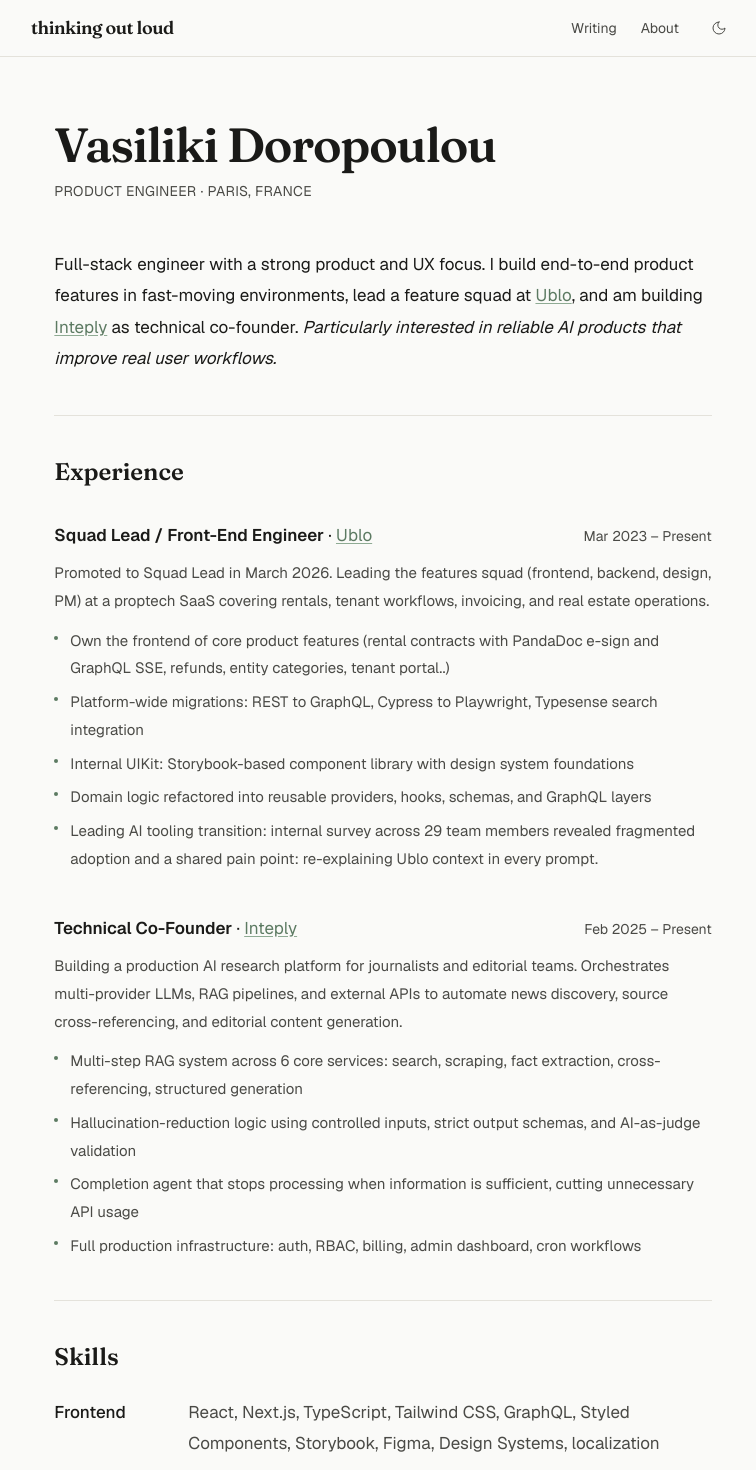
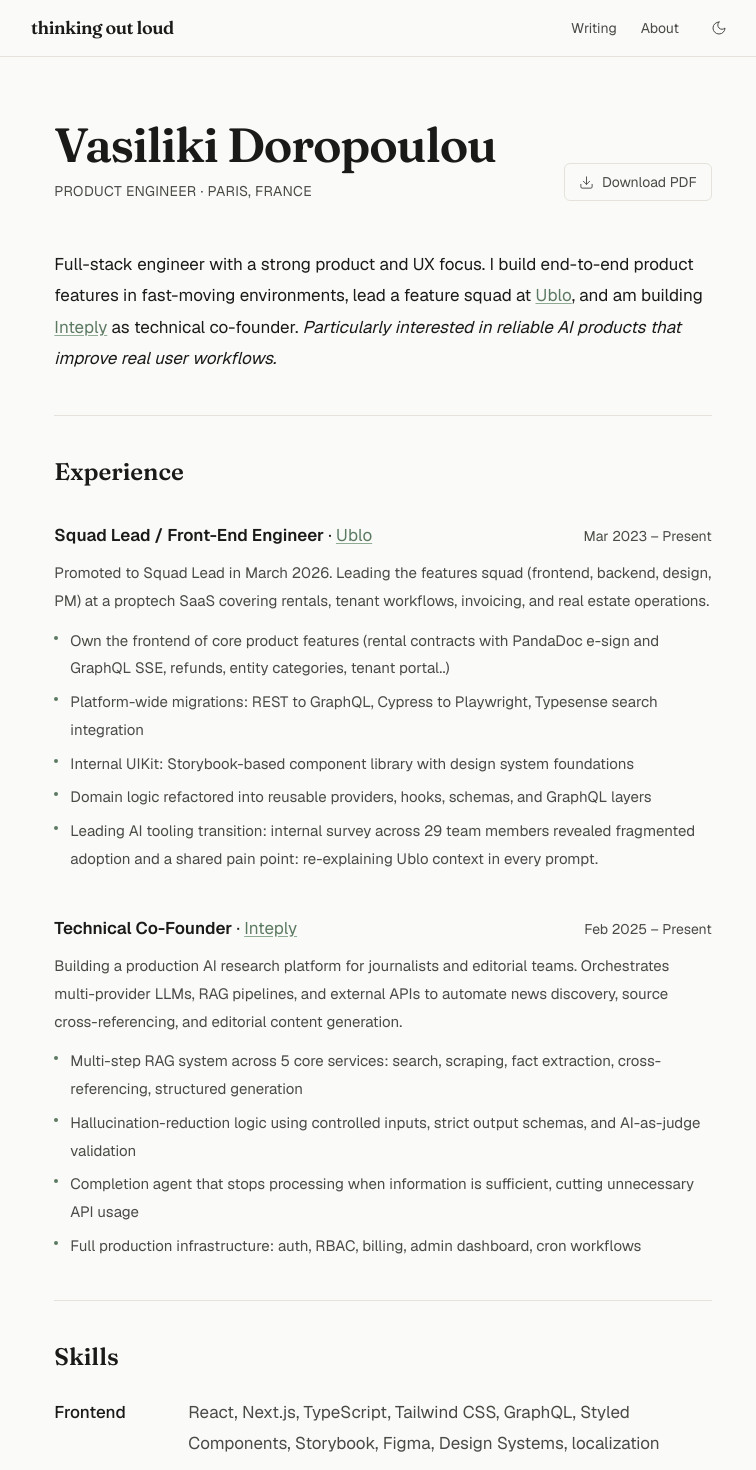
Before and after one commit to VassoD/thinking-out-loud, a Next.js app: page /bio in a window 1280 px wide. Shown: the top 1470 px of the page, without its empty margins (257-1013 px from the left). Built offline with nearby package versions, Linux system fonts and the light colour scheme; no server answers.

Commit message:
feat: reintroduce PrintButton component and update bio page layout for improved print visibility

```diff
--- a/app/bio/page.tsx
+++ b/app/bio/page.tsx
@@ -1,5 +1,6 @@
 import type { Metadata } from 'next'
 import Container from '@/components/layout/Container'
+import PrintButton from '@/components/ui/PrintButton'
 import { buildMetadata } from '@/lib/seo'
 
 export const metadata: Metadata = buildMetadata({
@@ -30,7 +31,7 @@ const EXPERIENCE = [
     period: 'Feb 2025 – Present',
     description: 'Building a production AI research platform for journalists and editorial teams. Orchestrates multi-provider LLMs, RAG pipelines, and external APIs to automate news discovery, source cross-referencing, and editorial content generation.',
     highlights: [
-      'Multi-step RAG system across 6 core services: search, scraping, fact extraction, cross-referencing, structured generation',
+      'Multi-step RAG system across 5 core services: search, scraping, fact extraction, cross-referencing, structured generation',
       'Hallucination-reduction logic using controlled inputs, strict output schemas, and AI-as-judge validation',
       'Completion agent that stops processing when information is sufficient, cutting unnecessary API usage',
       'Full production infrastructure: auth, RBAC, billing, admin dashboard, cron workflows',
@@ -86,13 +87,16 @@ export default function BioPage() {
     <div className="py-16 print:py-0">
       <Container size="reading">
         <article>
-          <header className="mb-12 print:mb-2">
+          <header className="mb-12 flex flex-col items-start justify-between gap-4 sm:flex-row sm:items-end print:mb-2">
+            <div>
               <h1 className="font-serif text-4xl font-semibold tracking-tight text-[var(--color-ink)] sm:text-5xl print:text-xl">
                 Vasiliki Doropoulou
               </h1>
               <p className="mt-3 text-[var(--color-ink-muted)] text-sm tracking-wide uppercase print:mt-0.5">
                 Product Engineer · Paris, France
               </p>
+            </div>
+            <PrintButton />
           </header>
 
           <div className="space-y-10 text-[1.0625rem] leading-[1.85] text-[var(--color-ink)] print:space-y-2 print:text-xs print:leading-snug">
--- a/components/ui/PrintButton.tsx
+++ b/components/ui/PrintButton.tsx
@@ -1,10 +1,18 @@
 'use client'
-function PrintButton(): JSX.Element {
+
+import { Download } from 'lucide-react'
+import { cn } from '@/lib/utils'
+
+export default function PrintButton() {
   return (
     <button
       onClick={() => window.print()}
-      className="print:hidden inline-flex items-center gap-1.5 text-sm text-[var(--color-ink-muted)] hover:text-[var(--color-ink)] transition-colors border border-[var(--color-border)] rounded px-3 py-1.5"
+      className={cn(
+        'print:hidden inline-flex items-center gap-2 rounded-md border border-[var(--color-border)] px-3.5 py-2 text-sm',
+        'text-[var(--color-ink-muted)] transition-colors hover:text-[var(--color-ink)] hover:bg-[var(--color-surface-elevated)]'
+      )}
     >
+      <Download size={15} strokeWidth={1.5} />
       Download PDF
     </button>
   )
```
Lines whose indentation alone changed are shown as unchanged.
